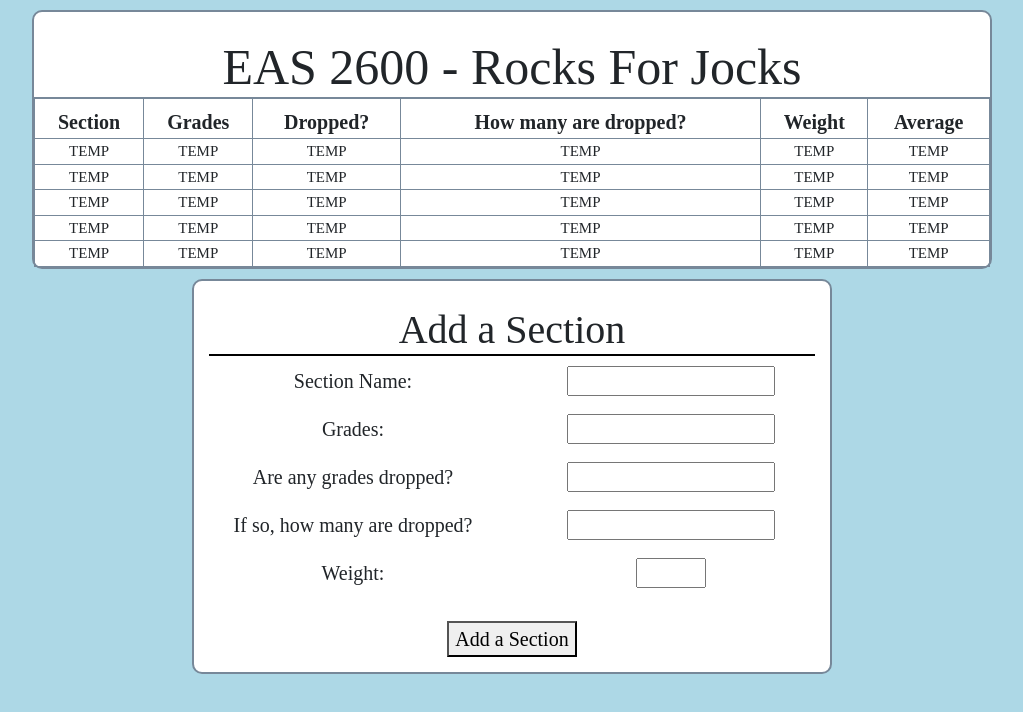
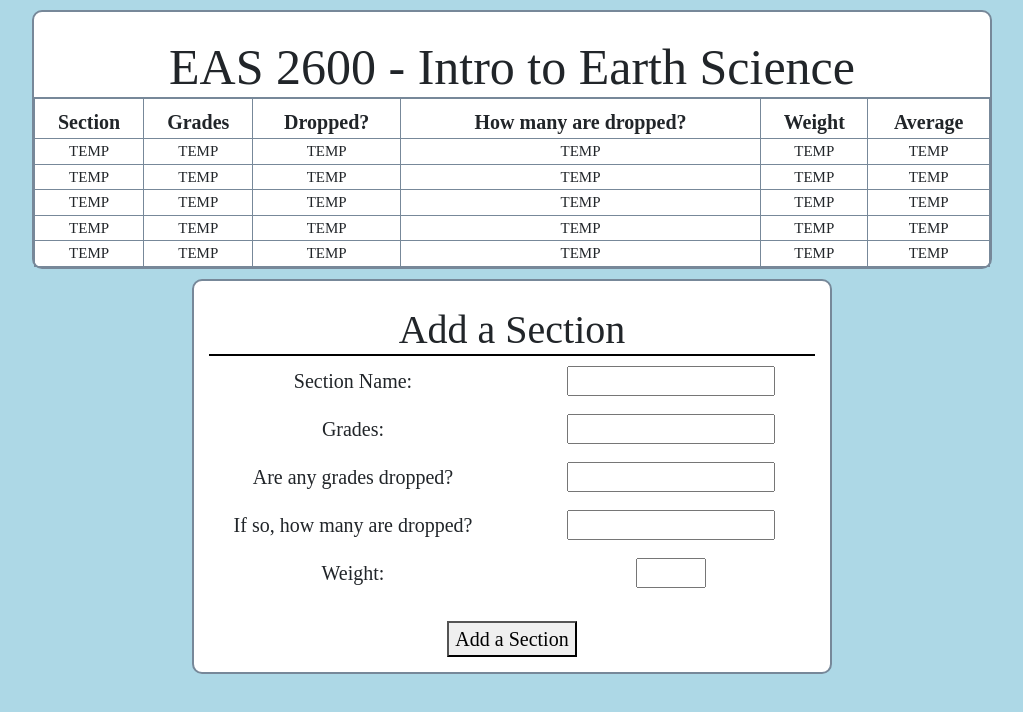
Before and after one commit to kbrantley8/reactgradecalc, a React (Create React App) app: page / in a window 1280 px wide. Shown: the top 712 px of the page, without its empty margins (128-1151 px from the left). Built offline with nearby package versions, Linux system fonts and the light colour scheme.

Commit message:
Actually created components and controller gets passed down through children

```diff
--- a/src/App.js
+++ b/src/App.js
@@ -1,19 +1,26 @@
 import React from 'react';
 import Course from './view/Course.js';
 import './App.css';
-import newSection from './view/newSection.js';
+import AddSection from './view/newSection.js';
+import CourseController from './controller/courseController.js';
 // import $ from "jquery";
 
-function App() {
-  var course = new Course();
-  var newsection = new newSection();
-  document.body.style = 'background: lightblue;';
-  return (
-    <div>
-      {course}
-      {newsection}
-    </div>
-  );
+class App extends React.Component {
+  constructor() {
+    super()
+    this.courseController = new CourseController();
+    // this.courseController.addACourse("Apple Jacks Studios")
+    document.body.style = 'background: lightblue;';
+  }
+
+  render() {
+    return (
+      <div>
+        <Course ctr={this.courseController} />
+      </div>
+    );
+  }
+
 }
 
 export default App;
--- a/src/controller/courseController.js
+++ b/src/controller/courseController.js
@@ -1,10 +1,50 @@
-var courseController = function (model, view) {
-    this.model = model;
-    this.view = view;
+import Course from "../view/Course";
+import course from "../model/course";
+import sectionController from "./sectionController.js";
+import $ from "jquery";
+
+var courseController = function () {
+    this.courses = {}
+    this.sectionController = new sectionController();
 }
 
 courseController.prototype = {
+    addACourse: function(name) {
+        var newCourse = new course(name);
+        this.courses[name] = newCourse;
+    },
 
+    deleteACourse: function(name) {
+        var newCourseList = []
+        for (var cour in this.courses) {
+            if (this.courses[cour].getName() != name) {
+                newCourseList[cour] = this.courses[cour];
+            }
+        }
+        this.courses = newCourseList;
+    },
+
+    getCourse: function(newName) {
+        for (var course in this.courses) {
+            if (this.courses[course].getName() == newName) {
+                return this.courses[course];
+            }
+        }
+    },
+
+    rename: function(oldName, newName) {
+        for (var cour in this.courses) {
+            if (this.courses[cour].getName() == oldName) {
+                this.courses[newName] = this.courses[oldName]
+                this.courses[newName].setName(newName);
+                this.courses[oldName] = "";
+            }
+        }
+    },
+
+    getSectionController: function() {
+        return this.sectionController;
+    }
 }
 
 export default courseController;
--- a/src/controller/sectionController.js
+++ b/src/controller/sectionController.js
@@ -1,6 +1,5 @@
-var sectionController = function (model, view) {
-    this.model = model
-    this.view = view
+var sectionController = function () {
+    this.name = "This is a section controller"
 }
 
 sectionController.prototype = {
--- a/src/index.js
+++ b/src/index.js
@@ -8,6 +8,7 @@ import $ from "jquery";
 
 ReactDOM.render(<App />, document.getElementById('root'));
 
+
 // If you want your app to work offline and load faster, you can change
 // unregister() to register() below. Note this comes with some pitfalls.
 // Learn more about service workers: https://bit.ly/CRA-PWA
--- a/src/model/course.js
+++ b/src/model/course.js
@@ -1,6 +1,6 @@
 var course = function (name) {
     this.name = name;
-    this.sections = [];
+    this.sections = {};
 }
 
 course.prototype = {
@@ -21,14 +21,14 @@ course.prototype = {
     },
 
     addSection: function (newSection) {
-        this.sections.push(newSection)
+        this.sections[newSection] = newSection
     },
 
     deleteSection: function (newSection) {
-        var newSec = []
-        for (var i = 0; i < this.sections.length; i++) {
-            if (this.sections[i] != newSection) {
-                newSec.push(this.sections[i])
+        var newSec = {}
+        for (var sec in this.sections) {
+            if (this.sections[sec] != newSection) {
+                newSec[sec] = this.sections[sec]
             }
         }
         this.sections = newSec;
--- a/src/view/Course.js
+++ b/src/view/Course.js
@@ -5,19 +5,30 @@ import course from '../model/course.js';
 import section from '../model/section.js';
 import courseController from '../controller/courseController.js';
 import $ from "jquery";
+import AddSection from './newSection.js';
 
-var Course = function() {
-    var sect = [];
+class Course extends React.Component {
+    constructor(props) {
+        super(props);
+        this.controller = props.ctr;
+
+        this.state = {
+            sect: [],
+            name: "acura"
+        }
         for (var i = 0; i < 5; i++) {
-        sect.push(new Section())
+            this.state.sect.push(new Section())
         }
-    var sec = new section("HW", [100, 50], "No", "apple", "apple");
-    var cour = new course("Apple")
-    this.init()
+        // var sec = new section("HW", [100, 50], "No", "apple", "apple");
+        // var cour = new course("Apple")
+    }
+
+    render() {
         return (
+            <div>
                 <div id="course_div" className="course-main">
                     <div>
-                <h1> EAS 2600 - Rocks For Jocks </h1>
+                        <h1 id={this.state.name} > EAS 2600 - Intro to Earth Science </h1>
                     </div>
 
                     <table id="course_table">
@@ -30,20 +41,13 @@ var Course = function() {
                             <th>Average</th>
                         </tr>
                         <tbody>
-                    {sect}
+                            {this.state.sect}
                         </tbody>
                     </table>
                 </div>
+                <AddSection ctr={this.controller}/>
+            </div>
         );
-}
-
-Course.prototype = {
-    init: function() {
-        this.addEventListeners()
-    },
-
-    addEventListeners: function() {
-
     }
 }
 
--- a/src/view/newSection.js
+++ b/src/view/newSection.js
@@ -1,10 +1,32 @@
 import React from 'react';
 import '../style/Course.css';
 import $ from "jquery";
+import section from '../model/section';
+import Course from './Course';
 
-var newSection = function() {
-    this.init()
-    console.log($("#addSection"))
+class newSection extends React.Component {
+    constructor(props) {
+        super(props)
+        this.controller = props.ctr;
+
+        this.addSection = this.addSection.bind(this);
+    }
+
+    addSection() {
+        // var sectionName = $("#sectionName").val()
+        // var grades = $("#grades").val()
+        // var gradesBool = $("#gradesBool").val()
+        // var gradesNum = $("#gradesNum").val()
+        // var weight = $("#weight").val()
+        // var sec = new section(sectionName, grades,gradesBool, gradesNum, weight);
+        // var cour = new Course()
+        // console.log(cour)
+        // console.log(this.controller)
+        this.controller.rename("ap", "b")
+        console.log("GOT HERE")
+    }
+
+    render() {
         return (
             <div className="new-section col-sm-6">
                 <div>
@@ -52,7 +74,7 @@ var newSection = function() {
                 </div>
                 <div className="row row-padding">
                     <div className="mx-auto">
-                    <button id="addSection" className="align-baseline">Add a Section</button>
+                        <button id="addSection" onClick={this.addSection} className="align-baseline">Add a Section</button>
                     </div>
 
                 </div>
@@ -60,10 +82,6 @@ var newSection = function() {
         );
     }
 
-newSection.prototype = {
-    init: function() {
-        // console.log("temp")
-    }
 }
 
 export default newSection;
```
Lines whose indentation alone changed are shown as unchanged.
